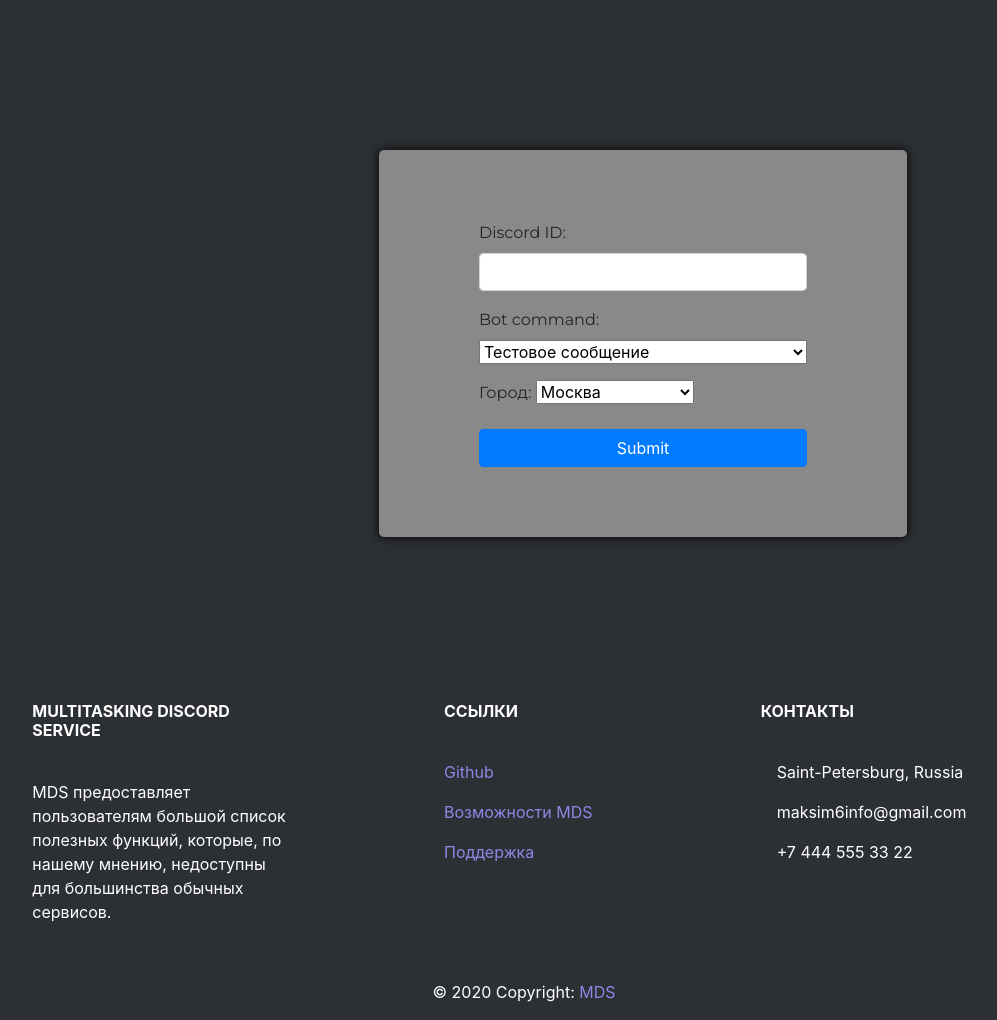
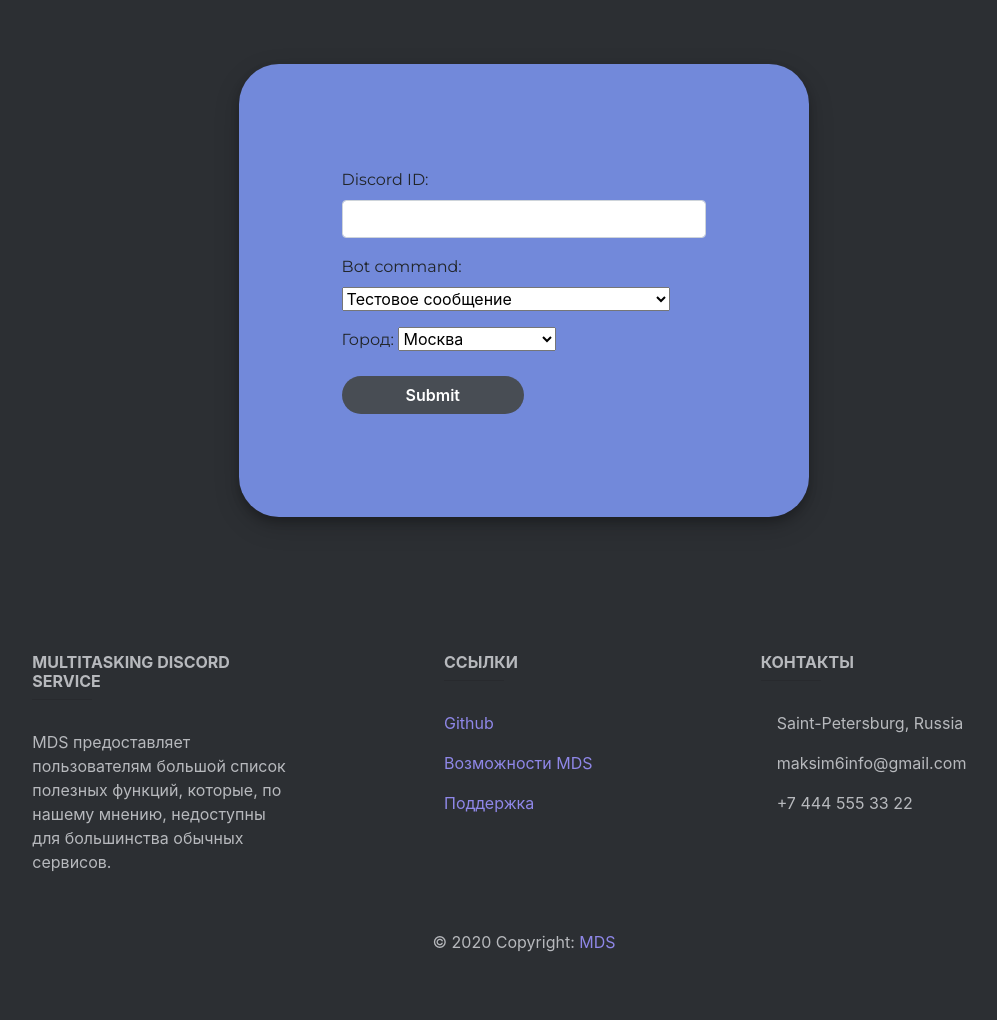
Before and after one commit to Rizzrackez/web-discord-application, a Django app: page /bot-commands in a window 1280 px wide. Shown: the part 69-1089 px from the top of the page, without its empty margins (116-1113 px from the left). After the commit the page ends 1021 px from the top, so only its background shows below. Run offline with Django 3.2, Linux system fonts and the light colour scheme.

Commit message:
поправки

```diff
--- a/discord_web/static/main.css
+++ b/discord_web/static/main.css
@@ -9,6 +9,11 @@
 .imgGui
 {
     border-radius: 9px;
+}
+
+.footer
+{
+    color: #b7b9bd;
 }
 
 .registration
@@ -194,7 +199,8 @@ body {
     color:#fff;
 }
 
-.btnSubmit{
+.btnSubmit
+{
     font-weight: 600;
     width: 50%;
     color: #fff;
@@ -202,6 +208,13 @@ body {
     border: none;
     border-radius: 1.5rem;
     padding: 2%;
+
+    transition: background-color .2s linear;
+}
+
+.btnSubmit:hover
+{
+    background-color: #60ad5c;
 }
 
 label
--- a/discord_web/templates/backend/viewBotCommands.html
+++ b/discord_web/templates/backend/viewBotCommands.html
@@ -2,11 +2,11 @@
 {% block body %}
 {% load static %}
 
-    <section class="container-fluid backgr">
-      <section class="row justify-content-center">
-        <section class="col-12 col-sm-6 col-md-3">
-          <form method="POST" class="form-container">
-            {% csrf_token %}
+<form method="post">
+    <div class="container login-container">
+        <div class="row">
+            <div class="col-md-6 login-form-1">
+              {% csrf_token %}
             <div class="form-group">
               <label>Discord ID:</label>
                 <br>
@@ -24,8 +24,6 @@
             <script type="text/javascript">
 
                 document.getElementById("id_discord_tag").value = '{{ userProfileTag }}';
-
-
             </script>
 
             <div class="form-group">
@@ -45,13 +43,11 @@
               </div>
 
             </div>
-
-            <button type="submit" class="btn btn-primary btn-block">Submit</button>
-          </form>
-        </section>
-      </section>
-    </section>
-<br><br><br><br><br><br><br><br><br><br><br><br><br><br><br><br><br><br><br><br><br><br><br><br><br>
+            <input type="submit" class="btnSubmit" value="Submit" />
+            </div>
+        </div>
+    </div>
+</form>
 
 <script src="{% static 'main.js' %}" type="text/javascript"></script>
 {% endblock body %}
--- a/discord_web/templates/wrapper.html
+++ b/discord_web/templates/wrapper.html
@@ -2,10 +2,10 @@
 <html lang="en">
   <head>
     <meta charset="utf-8">
+    <link rel="stylesheet" href="https://cdn.jsdelivr.net/npm/bootstrap@4.5.3/dist/css/bootstrap.min.css" integrity="sha384-TX8t27EcRE3e/ihU7zmQxVncDAy5uIKz4rEkgIXeMed4M0jlfIDPvg6uqKI2xXr2" crossorigin="anonymous">
+    <link href="https://fonts.googleapis.com/css?family=Montserrat:400,700" rel="stylesheet">
     {% load static %}
-    <link rel="stylesheet" href="https://cdn.jsdelivr.net/npm/bootstrap@4.5.3/dist/css/bootstrap.min.css" integrity="sha384-TX8t27EcRE3e/ihU7zmQxVncDAy5uIKz4rEkgIXeMed4M0jlfIDPvg6uqKI2xXr2" crossorigin="anonymous">
     <link rel="stylesheet" href="{% static 'main.css' %}" type="text/css">
-    <link href="https://fonts.googleapis.com/css?family=Montserrat:400,700" rel="stylesheet">
     <title>MDS</title>
   </head>
   <body>
@@ -37,7 +37,7 @@
   {% endblock body %}
 
   <br>
-  <div class="container text-center text-md-left mt-5 text-white">
+  <div class="container text-center text-md-left mt-5" style="color: #b7b9bd;">
     <div class="row mt-3">
       <div class="col-md-3 col-lg-4 col-xl-3 mx-auto mb-4">
         <h6 class="text-uppercase font-weight-bold">Multitasking Discord Service</h6>
@@ -70,7 +70,7 @@
       </div>
     </div>
   </div>
-    <div class="footer-copyright text-center py-3 text-white">© 2020 Copyright:
+    <div class="footer-copyright text-center py-3" style="color: #b7b9bd;">© 2020 Copyright:
       <a class="link" href="{% url 'mainPage'%}">MDS</a>
     </div>
   </body>
```
Also changed, not shown: discord_web/discord_web/settings.py (+3 -6 lines), discord_web/templates/backend/commandList.html (+2 -8 lines).
